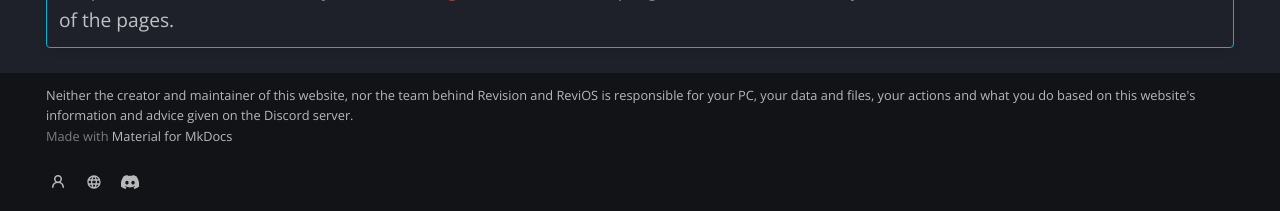
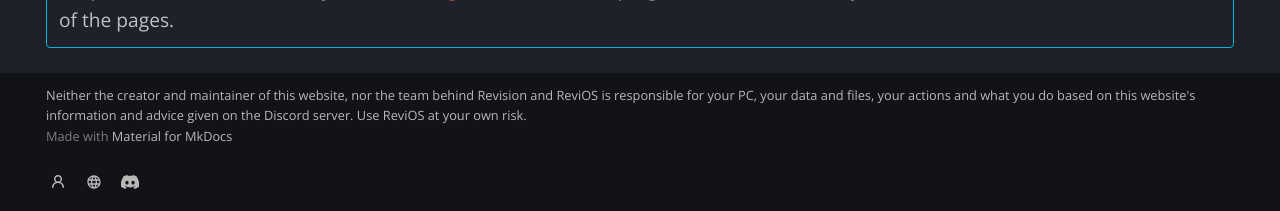
Before and after one commit to dkovacs24/ReviOS_faq, an MkDocs documentation site: the page built from docs/index.md, in a window 1280 px wide and 936 px high. Shown: the part 722-933 px from the top of the window. Built offline with MkDocs 1.6.1 and Material for MkDocs 9.7.7, drawn with Linux system fonts in a browser that asks for light colours.

Commit message:
update footer disclaimer

```diff
--- a/mkdocs.yml
+++ b/mkdocs.yml
@@ -1,5 +1,5 @@
 site_name: ReviOS Frequently Asked Questions
-copyright: Neither the creator and maintainer of this website, nor the team behind Revision and ReviOS is responsible for your PC, your data and files, your actions and what you do based on this website's information and advice given on the Discord server.
+copyright: Neither the creator and maintainer of this website, nor the team behind Revision and ReviOS is responsible for your PC, your data and files, your actions and what you do based on this website's information and advice given on the Discord server. Use ReviOS at your own risk.
 nav:
     - Home: 'index.md'
     - How to install ReviOS: 'install.md'
```
